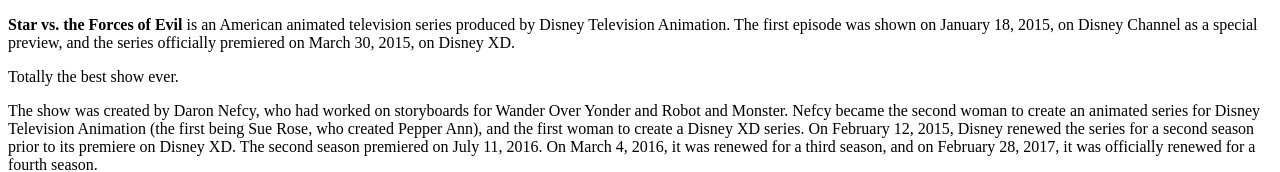
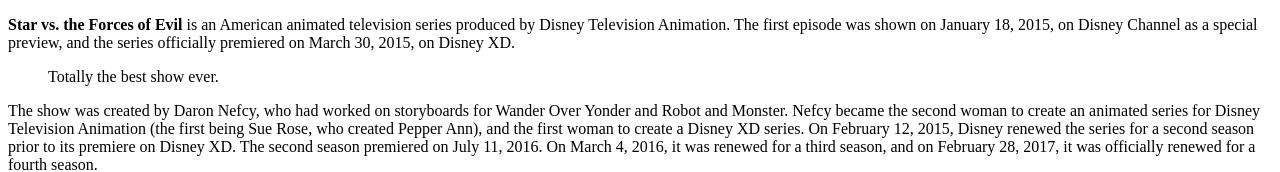
Before and after one commit to soedeuce002/star_writing_html, a plain HTML site: page starter_files/index.html in a window 1280 px wide. Shown: the part 522-694 px from the top of the page. Drawn offline with Linux system fonts and the light colour scheme.

Commit message:
good ol' Robert Slacked me back and solved the mystery of indenting.  And I'm glad because it wasn't evident by the tag description on the reference page. Indented line in body on index file; reviewed and finalized

```diff
--- a/starter_files/index.html
+++ b/starter_files/index.html
@@ -27,7 +27,7 @@
         shown on January 18, 2015, on Disney Channel as a special preview, and
         the series officially premiered on March 30, 2015, on Disney XD. </p>
 
-        <p>              Totally the best show ever. </p>
+        <blockquote> Totally the best show ever. </blockquote>
 
         <p> The show was created by Daron Nefcy, who had worked on storyboards for Wander Over Yonder and Robot and Monster. Nefcy became the second woman to create an animated series for Disney Television Animation (the first being Sue Rose, who created Pepper Ann), and the first woman to create a Disney XD series. On February 12, 2015, Disney renewed the series for a second season prior to its premiere on Disney XD. The second season premiered on July 11, 2016. On March 4, 2016, it was renewed for a third season, and on February 28, 2017, it was officially renewed for a fourth season. </p>
 
```
